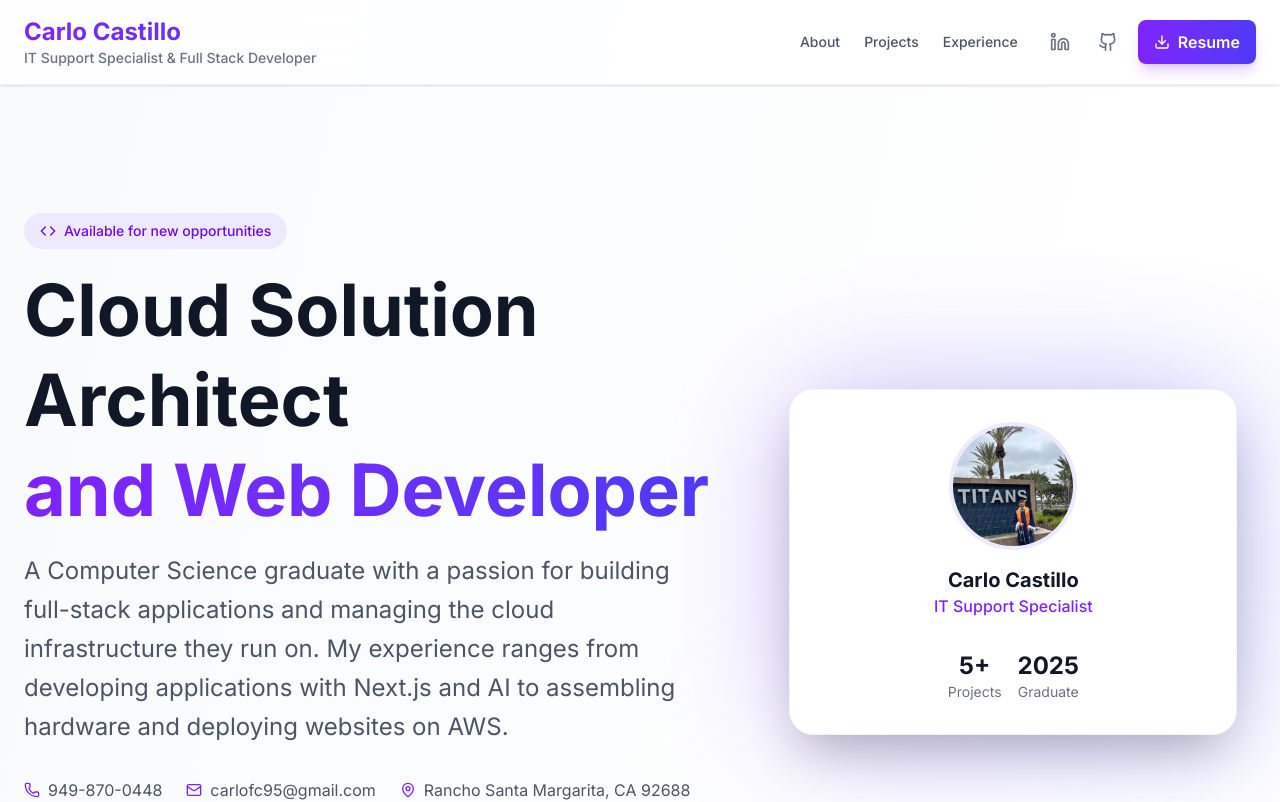
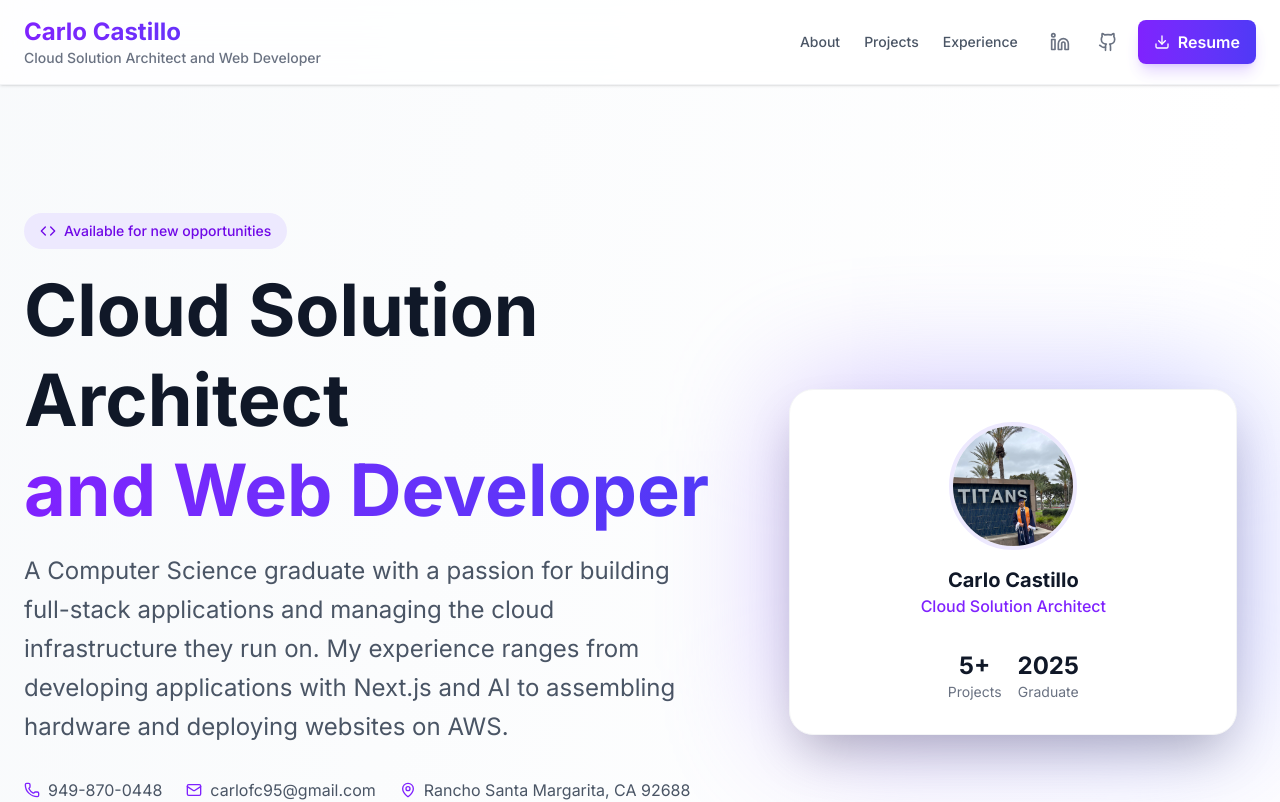
Before and after one commit to carloc3005/mywebsite, a Next.js app in the folder mywebsite/: page / in a window 1280 px wide. Shown: the top 802 px of the page. Built offline with nearby package versions, Linux system fonts and the light colour scheme.

Commit message:
Update hero profile card title to Cloud Solution Architect

```diff
--- a/mywebsite/src/app/page.tsx
+++ b/mywebsite/src/app/page.tsx
@@ -127,7 +127,7 @@ export default function PortfolioPage() {
             <h1 className="text-2xl font-bold bg-gradient-to-r from-violet-600 to-indigo-600 bg-clip-text text-transparent">
               Carlo Castillo
             </h1>
-            <p className="text-sm text-gray-500 font-medium">IT Support Specialist & Full Stack Developer</p>
+            <p className="text-sm text-gray-500 font-medium">Cloud Solution Architect and Web Developer</p>
           </motion.div>
 
           <nav className="flex items-center space-x-6">
@@ -243,7 +243,7 @@ export default function PortfolioPage() {
                     </div>
                     <div>
                       <h3 className="text-xl font-bold text-gray-900">Carlo Castillo</h3>
-                      <p className="text-violet-600 font-medium">IT Support Specialist</p>
+                      <p className="text-violet-600 font-medium">Cloud Solution Architect</p>
                     </div>
                     <div className="flex justify-center space-x-4 pt-4">
                       <div className="text-center">
```
